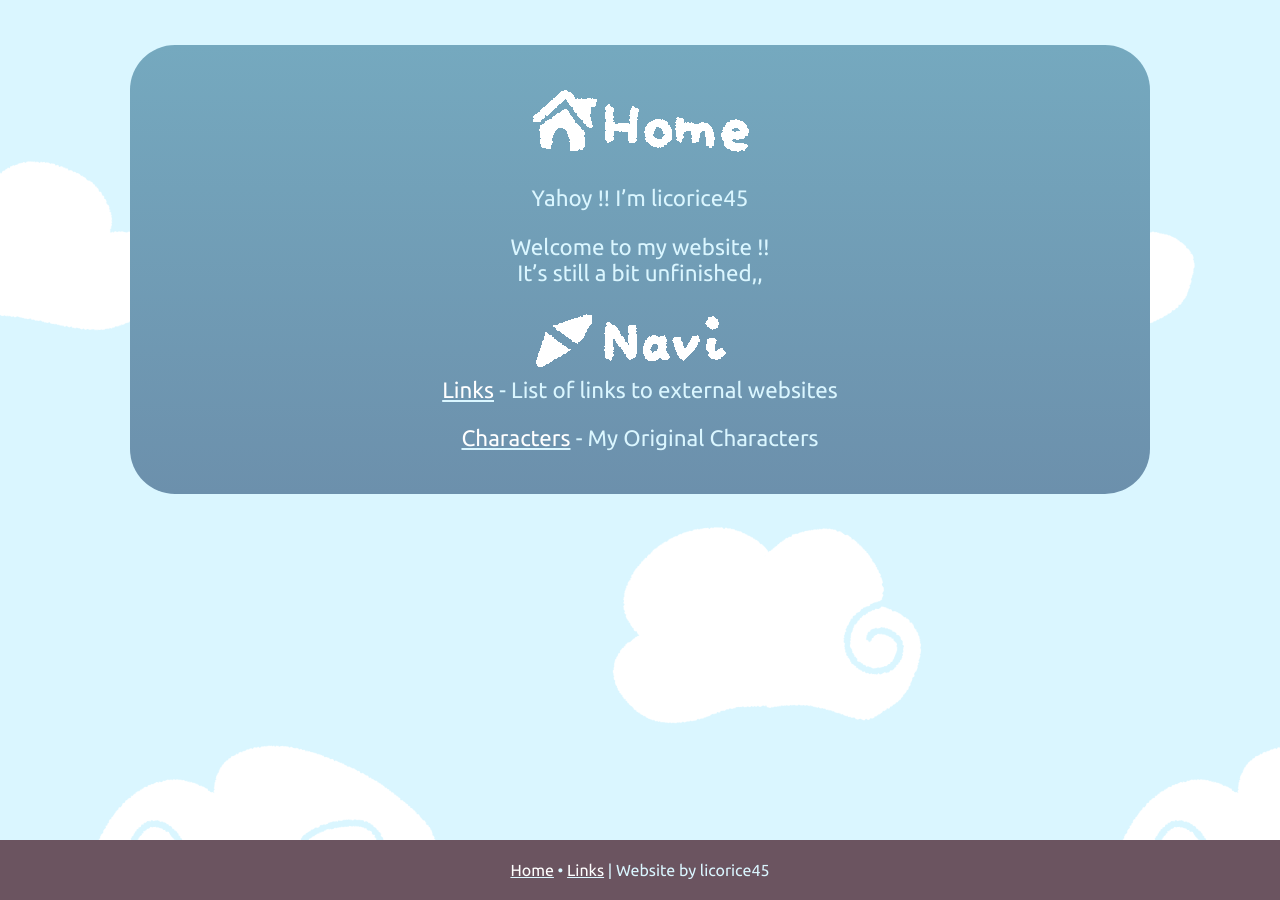
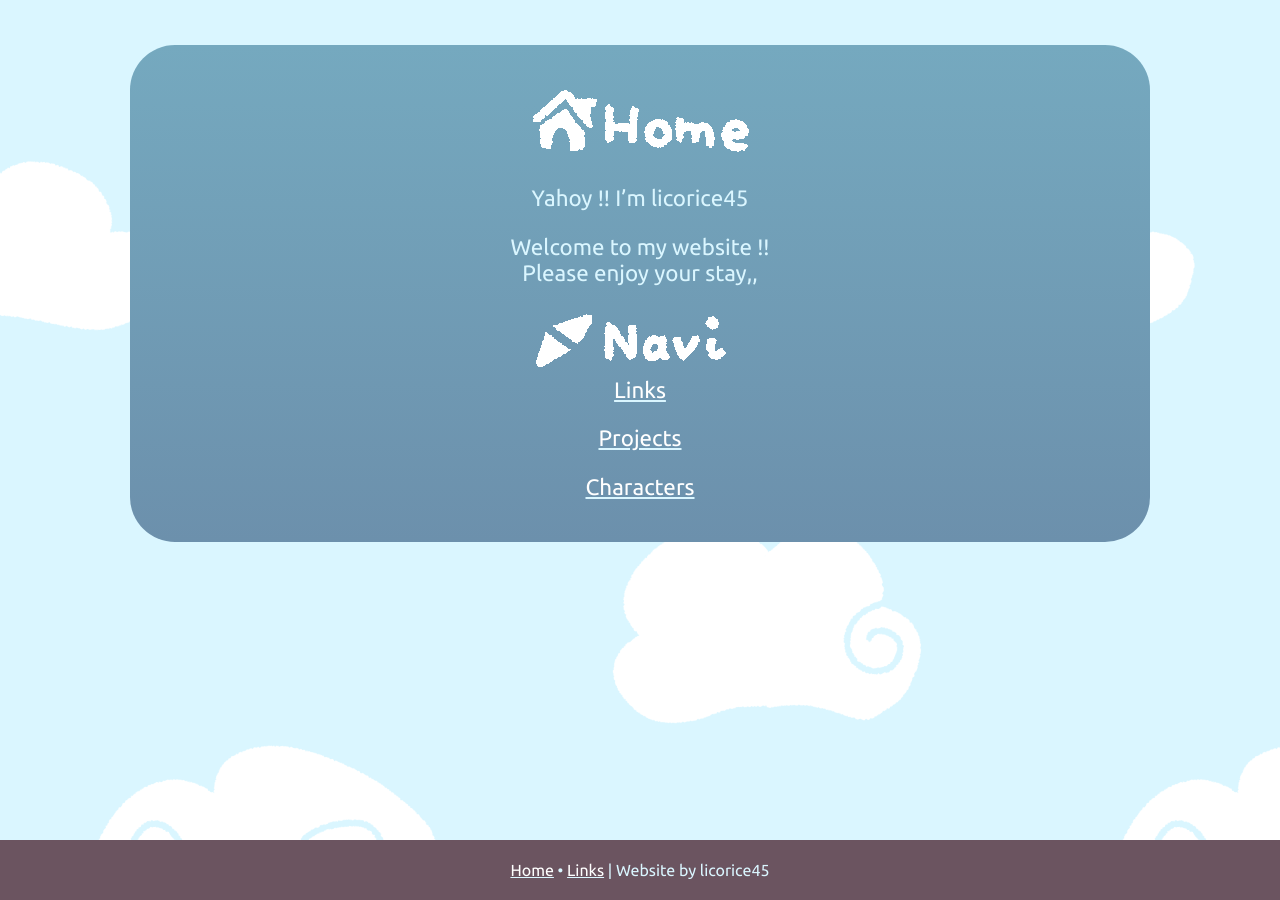
Before and after one commit to licorice45/licorice45.github.io, a Jekyll site: the page built from index.md, in a window 1280 px wide. Built offline with Jekyll 4.4.1, drawn with Linux system fonts in a browser that asks for light colours.

Commit message:
Added Projects

```diff
--- a/_config.yml
+++ b/_config.yml
@@ -5,3 +5,5 @@ url: https://licorice45.github.io
 collections:
   ocs:
     output: true
+  projects:
+    output: true
--- a/assets/style.css
+++ b/assets/style.css
@@ -21,6 +21,19 @@ div.body {
 	margin: 45px auto 90px;
 	padding: 20px 10px;
 	background-image: linear-gradient(#75A9BF, #6C90AC);
+}
+
+div.gallery {
+	overflow-x: scroll;
+	overflow-y: hidden;
+	height: 300px;
+	white-space: nowrap;
+
+}
+
+.gallery {
+	float: none;
+    height: 95%;
 }
 
 h1 {
--- a/index.md
+++ b/index.md
@@ -5,10 +5,12 @@ layout: default
 Yahoy !! I'm licorice45
 
 Welcome to my website !!\
-It's still a bit unfinished,,
+Please enjoy your stay,,
 
 
 ![Navi](assets/sprites/Navi.gif)\
-[Links](/links) - List of links to external websites
+[Links](/links)
 
-[Characters](/ocs) - My Original Characters
+[Projects](/projects)
+
+[Characters](/ocs)
```
Also changed, not shown: _layouts/project.html (added, +17 -0 lines), _projects/mashkun.md (added, +9 -0 lines), _projects/muph.md (added, +10 -0 lines), projects.html (added, +16 -0 lines), assets/sprites/Projects.gif (added), assets/sprites/projects/banner_Mashkun Launcher.png (added), assets/sprites/projects/banner_My Untalkative Pal Hero.png (added), assets/sprites/projects/ps_mashkun_1.png (added), assets/sprites/projects/ps_mashkun_2.png (added), assets/sprites/projects/ps_muph_1.png (added), assets/sprites/projects/ps_muph_2.png (added), assets/sprites/projects/ps_muph_3.png (added).
